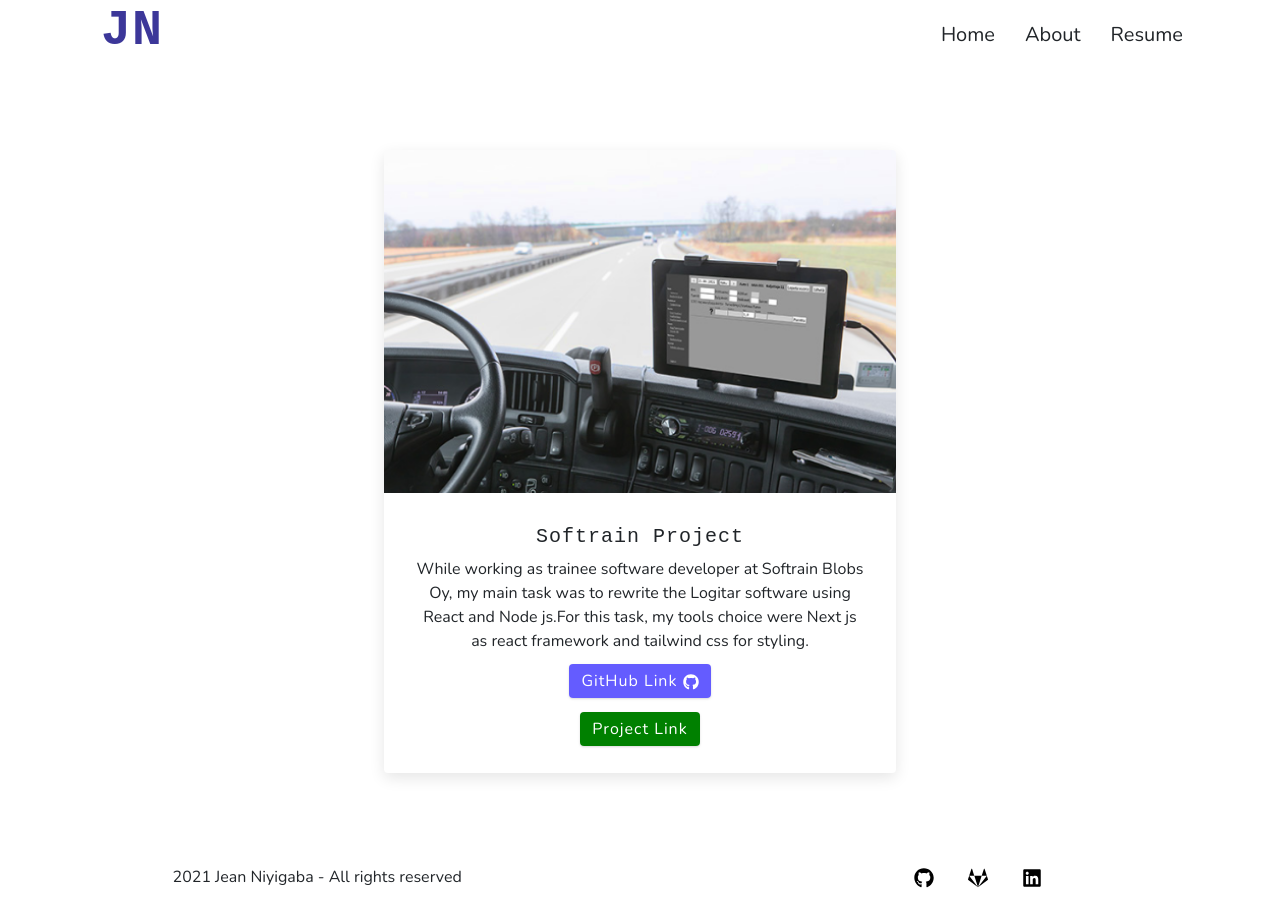
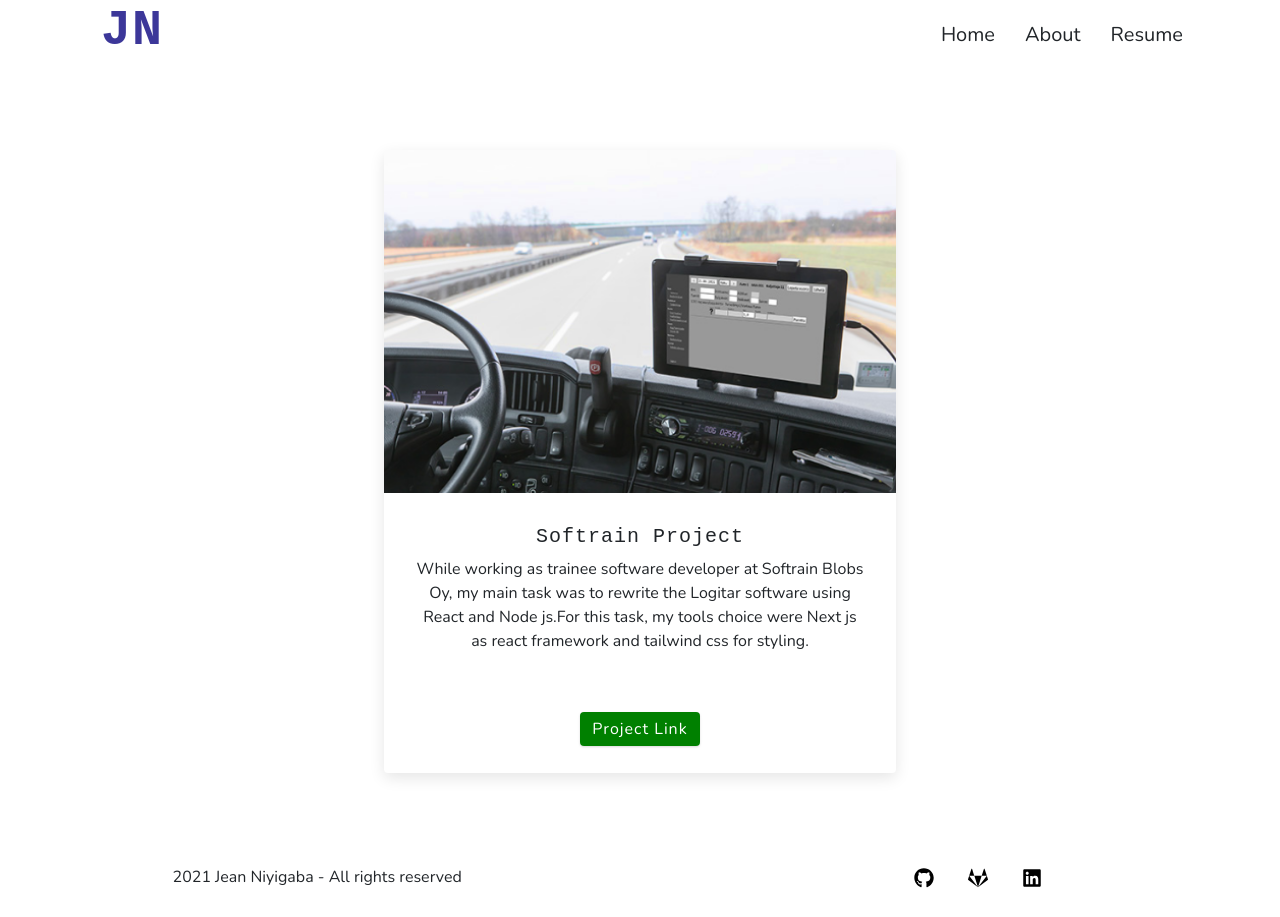
Before and after one commit to Jean198/jean-portfolio-react, a React (Create React App) app: page /project/1 in a window 1280 px wide. Built offline with nearby package versions, Linux system fonts and the light colour scheme.

Commit message:
removed github from softrain

```diff
--- a/src/Assets/ProjectsData.json
+++ b/src/Assets/ProjectsData.json
@@ -1,7 +1,7 @@
 [
   {
     "id": 1,
-    "title": "Softrain project ",
+    "title": "Softrain project",
     "imageUrl": "/images/softrain.png",
     "summary": "While working as trainee software developer at Softrain Blobs Oy, my main task was to rewrite the Logitar software using React and Node js.For this task, my tools choice were Next js as react framework and tailwind css for styling. ",
     "GitHub": "#!",
--- a/src/Components/Pages/Projects/ProjectDetails.js
+++ b/src/Components/Pages/Projects/ProjectDetails.js
@@ -16,11 +16,22 @@ const ProjectDetails = () => {
               <div className="detailed-project-summary">
                 <h5>{project.title}</h5>
                 <p>{project.summary}</p>
-                <a href={project.GitHub} className="custom-btn github-link-btn link">
-                  GitHub Link <FaGithub className="GitHub" />
-                </a>{" "}
+                {project.id === 1 ? (
+                  ""
+                ) : (
+                  <a
+                    href={project.GitHub}
+                    className="custom-btn github-link-btn link"
+                  >
+                    GitHub Link <FaGithub className="GitHub" />
+                  </a>
+                )}
                 <br /> <br />
-                <a href={project.projectUrl} className="custom-btn project-link-btn link" target="blank">
+                <a
+                  href={project.projectUrl}
+                  className="custom-btn project-link-btn link"
+                  target="blank"
+                >
                   Project Link
                 </a>
               </div>
```
